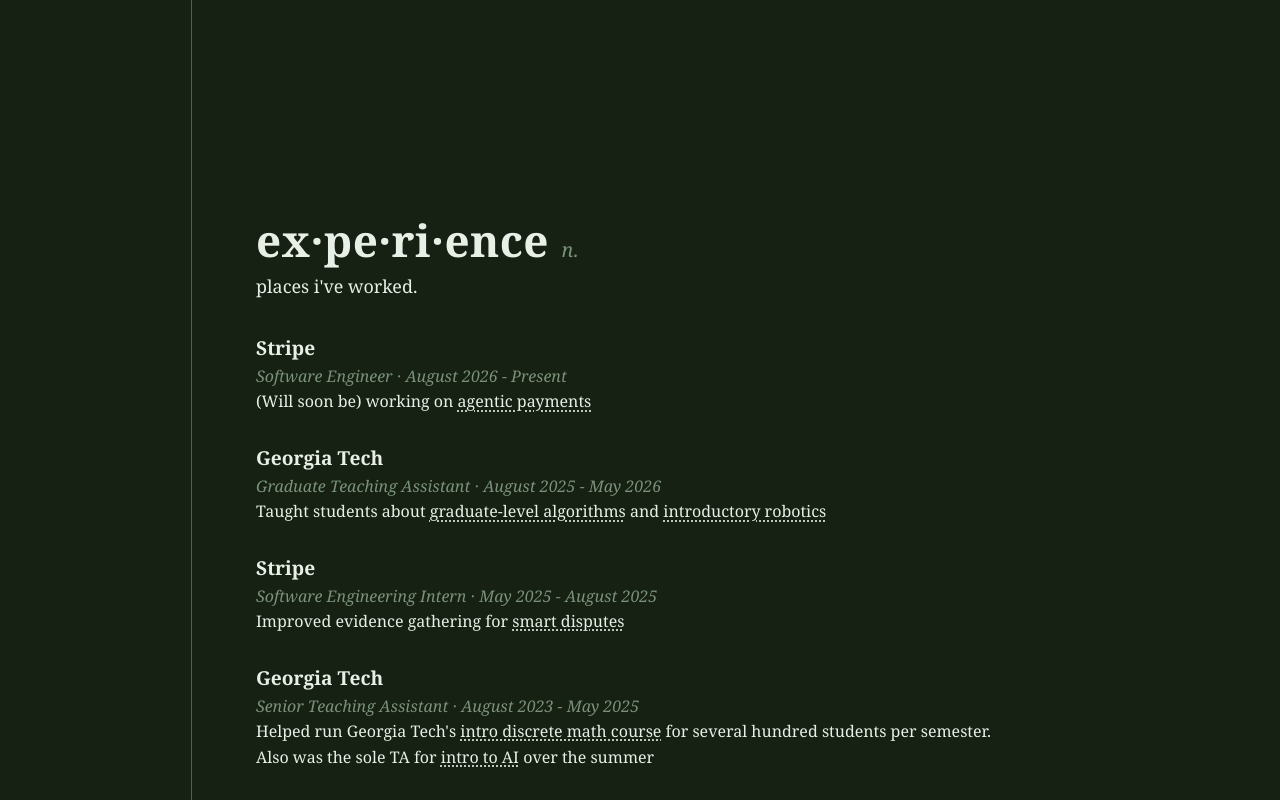
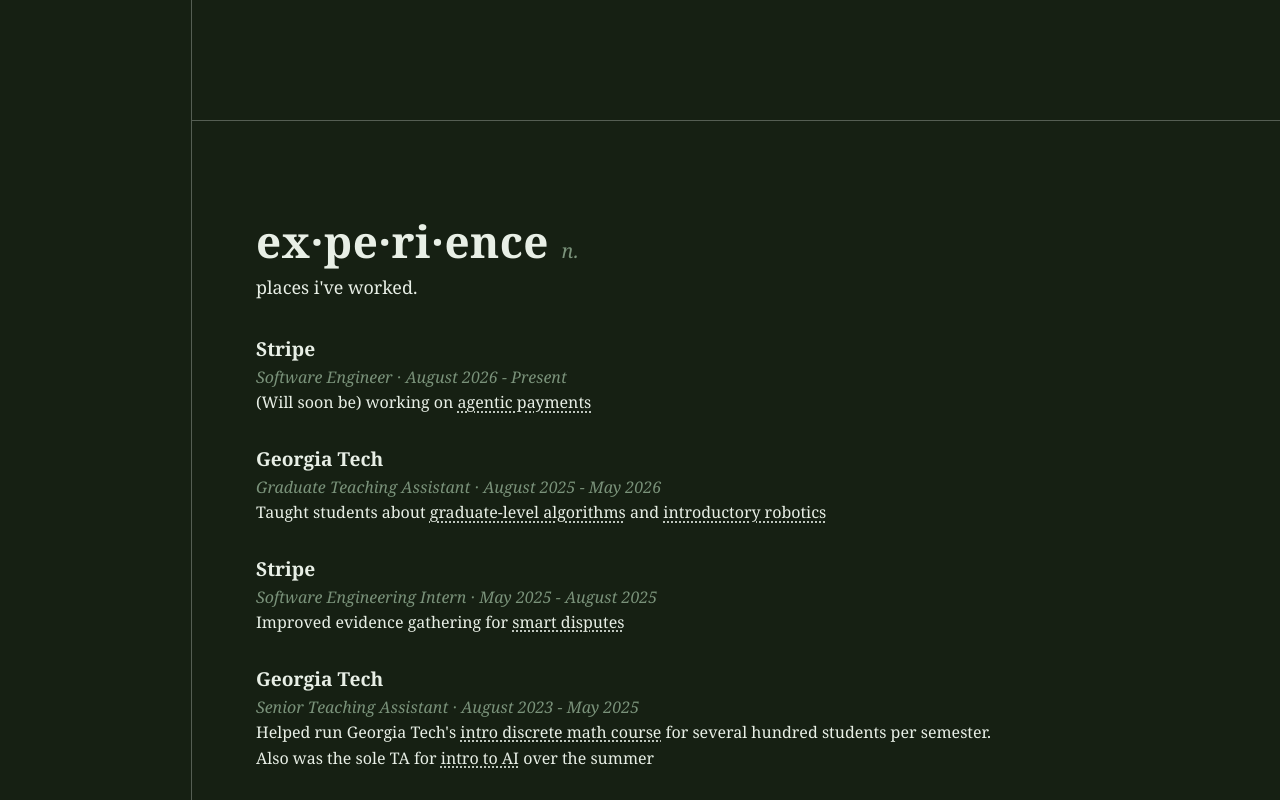
Before and after one commit to VirtualMe64/my-site, a React (Vite) app: page / in a window 1280 px wide. Shown: the part 680-1480 px from the top of the page. Built offline with nearby package versions, Linux system fonts and the light colour scheme; a web font is replaced by a local one.

Commit message:
add section diving lines

```diff
--- a/src/components/ui/Sidebar.module.css
+++ b/src/components/ui/Sidebar.module.css
@@ -5,12 +5,12 @@
   padding: var(--page-padding);
 }
 
-/* the vertical divider — inset from the top so it doesn't reach the edge */
+/* the vertical divider — inset from the top, flush with the bottom */
 .sidebar::after {
   content: '';
   position: absolute;
   top: 4rem;
-  bottom: 4rem;
+  bottom: 0;
   right: 0;
   width: 1px;
   background: var(--color-rule);
--- a/src/index.css
+++ b/src/index.css
@@ -46,6 +46,10 @@
   padding: 6rem var(--page-padding) 6rem 4rem;
 }
 
+section + section {
+  border-top: 1px solid var(--color-rule);
+}
+
 #home {
   min-height: 100dvh;
 }
```
